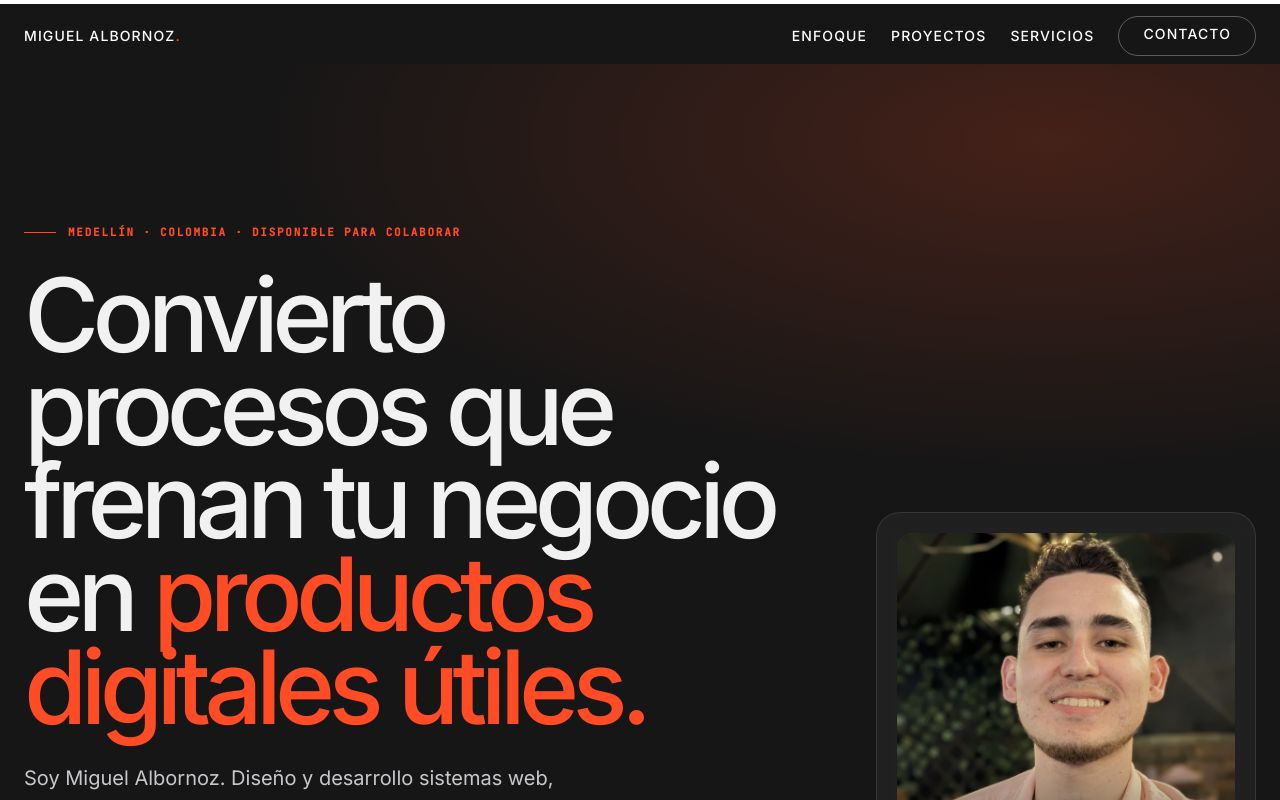
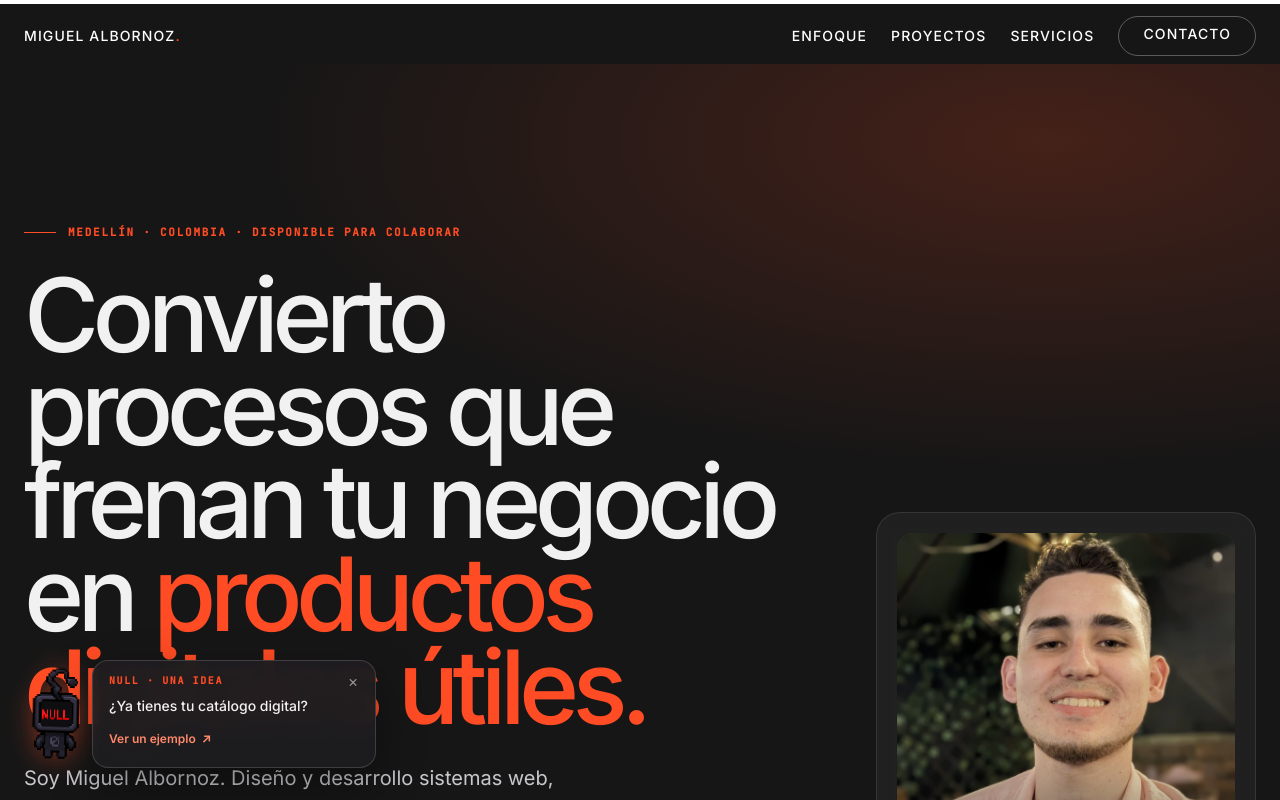
Before and after one commit to 2001mapa/portfolio_mapa, a Next.js app: page / in a window 1280 px wide. Shown: the top 800 px of the page. Built offline with nearby package versions, Linux system fonts and the light colour scheme.

Commit message:
feat: add NULL portfolio guide

```diff
--- a/src/app/globals.css
+++ b/src/app/globals.css
@@ -106,10 +106,23 @@
   animation: project-loader-cascade 900ms cubic-bezier(0.16, 1, 0.3, 1) infinite;
 }
 
+@keyframes mascot-float {
+  0%, 100% { transform: translateY(0) rotate(-2deg); }
+  50% { transform: translateY(-7px) rotate(2deg); }
+}
+
+.mascot-float {
+  animation: mascot-float 3.4s ease-in-out infinite;
+}
+
 @media (prefers-reduced-motion: reduce) {
   .project-loader-bar {
     animation: none;
     opacity: 1;
     transform: none;
   }
+
+  .mascot-float {
+    animation: none;
+  }
 }
--- a/src/app/page.tsx
+++ b/src/app/page.tsx
@@ -7,6 +7,7 @@ import { ContactSection } from "@/components/ContactSection";
 import { ServicesSection } from "@/components/ServicesSection";
 import { ProcessSection } from "@/components/ProcessSection";
 import { ScrollProgress } from "@/components/ScrollProgress";
+import { MascotGuide } from "@/components/MascotGuide";
 
 import MaintenanceScreen from "@/components/MaintenanceScreen";
 
@@ -25,6 +26,7 @@ export default function Home() {
   return (
     <>
       <ScrollProgress />
+      <MascotGuide />
       <div className="w-full flex flex-col bg-obsidian pt-12 md:pt-16">
         <AboutSection />
         <ProcessSection />
--- /dev/null
+++ b/src/components/MascotGuide.tsx
@@ -0,0 +1,170 @@
+"use client";
+
+import Image from "next/image";
+import Link from "next/link";
+import { useEffect, useRef, useState } from "react";
+
+type Moment = {
+  id: string;
+  message: string;
+  action: string;
+  href: string;
+  side: "left" | "right";
+};
+
+const moments: Moment[] = [
+  {
+    id: "about",
+    message: "¿Qué tarea te quita más tiempo cada semana?",
+    action: "Mira cómo trabajo",
+    href: "#process",
+    side: "right",
+  },
+  {
+    id: "work",
+    message: "¿Ya tienes tu catálogo digital?",
+    action: "Ver un ejemplo",
+    href: "/work/catalogo",
+    side: "left",
+  },
+  {
+    id: "services",
+    message: "¿Qué proceso quieres automatizar?",
+    action: "Cuéntame tu idea",
+    href: "#contact",
+    side: "right",
+  },
+  {
+    id: "contact",
+    message: "Podemos empezar por el problema que más te pesa.",
+    action: "Hablemos",
+    href: "#contact",
+    side: "left",
+  },
+];
+
+const DISMISSED_KEY = "portfolio-mascot-dismissed";
+const SEEN_KEY = "portfolio-mascot-seen";
+
+export function MascotGuide() {
+  const [moment, setMoment] = useState<Moment | null>(null);
+  const [visible, setVisible] = useState(false);
+  const [dismissed, setDismissed] = useState(false);
+  const [activeId, setActiveId] = useState<string | null>(null);
+  const activeIdRef = useRef<string | null>(null);
+  const shown = useRef(new Set<string>());
+
+  useEffect(() => {
+    try {
+      const seen = JSON.parse(window.sessionStorage.getItem(SEEN_KEY) ?? "[]");
+      if (Array.isArray(seen)) shown.current = new Set(seen);
+    } catch {
+      window.sessionStorage.removeItem(SEEN_KEY);
+    }
+
+    let frame = 0;
+    const update = () => {
+      frame = 0;
+      const readingLine = window.innerHeight * 0.42;
+      const current = moments.find(({ id }) => {
+        const bounds = document.getElementById(id)?.getBoundingClientRect();
+        return bounds && bounds.top <= readingLine && bounds.bottom > readingLine;
+      });
+      const nextId = current?.id ?? null;
+      if (nextId !== activeIdRef.current) {
+        activeIdRef.current = nextId;
+        setActiveId(nextId);
+        setVisible(false);
+      }
+    };
+
+    const onScroll = () => {
+      if (!frame) frame = window.requestAnimationFrame(update);
+    };
+
+    const onFocusIn = (event: FocusEvent) => {
+      if (event.target instanceof HTMLInputElement || event.target instanceof HTMLTextAreaElement) {
+        activeIdRef.current = null;
+        setActiveId(null);
+        setVisible(false);
+      }
+    };
+
+    if (!dismissed && window.sessionStorage.getItem(DISMISSED_KEY) !== "true") {
+      update();
+      window.addEventListener("scroll", onScroll, { passive: true });
+      window.addEventListener("resize", update);
+      document.addEventListener("focusin", onFocusIn);
+    }
+
+    return () => {
+      window.removeEventListener("scroll", onScroll);
+      window.removeEventListener("resize", update);
+      document.removeEventListener("focusin", onFocusIn);
+      window.cancelAnimationFrame(frame);
+    };
+  }, [dismissed]);
+
+  useEffect(() => {
+    const showTimer = window.setTimeout(() => {
+      const current = moments.find(({ id }) => id === activeId);
+      if (!current || dismissed || shown.current.has(current.id) || document.hidden) return;
+      if (document.activeElement instanceof HTMLInputElement || document.activeElement instanceof HTMLTextAreaElement) return;
+
+      shown.current.add(current.id);
+      window.sessionStorage.setItem(SEEN_KEY, JSON.stringify([...shown.current]));
+      setMoment(current);
+      setVisible(true);
+    }, activeId === "about" ? 1500 : 700);
+
+    return () => window.clearTimeout(showTimer);
+  }, [activeId, dismissed]);
+
+  useEffect(() => {
+    const hideTimer = window.setTimeout(() => setVisible(false), 6500);
+    return () => window.clearTimeout(hideTimer);
+  }, [moment]);
+
+  if (!moment) return null;
+
+  const onDismiss = () => {
+    window.sessionStorage.setItem(DISMISSED_KEY, "true");
+    setVisible(false);
+    setDismissed(true);
+  };
+
+  return (
+    <aside
+      aria-label="Sugerencia de NULL"
+      aria-hidden={!visible}
+      inert={!visible}
+      className={`pointer-events-none fixed bottom-24 right-3 z-40 w-[calc(100vw-1.5rem)] max-w-[21rem] transition-[opacity,transform] duration-300 ease-out motion-reduce:transition-none md:bottom-8 md:w-[22rem] md:max-w-none print:hidden ${moment.side === "left" ? "md:left-6 md:right-auto" : "md:bottom-28 md:right-6"} ${visible ? "translate-y-0 opacity-100" : "translate-y-4 opacity-0"}`}
+    >
+      <div className={`flex items-end gap-1 ${moment.side === "left" ? "md:flex-row-reverse" : ""}`}>
+        <div className="pointer-events-auto relative min-w-0 flex-1 rounded-2xl border border-white/15 bg-[#1d1d20]/95 px-4 py-3 text-white shadow-[0_18px_45px_rgba(0,0,0,0.38)] backdrop-blur-md">
+          <button
+            type="button"
+            aria-label="Ocultar sugerencias de NULL por esta visita"
+            onClick={onDismiss}
+            className="absolute right-2 top-1.5 flex h-7 w-7 items-center justify-center rounded-full text-base text-white/50 transition-colors hover:bg-white/10 hover:text-white focus-visible:outline-2 focus-visible:outline-offset-2 focus-visible:outline-ember"
+          >
+            ×
+          </button>
+          <p className="pr-6 font-[family-name:var(--font-ibm-plex-mono)] text-[10px] font-semibold uppercase tracking-[0.16em] text-ember">NULL · una idea</p>
+          <p className="mt-2 text-sm font-medium leading-snug text-fog">{moment.message}</p>
+          <Link href={moment.href} className="mt-2 inline-flex min-h-8 items-center gap-1.5 text-xs font-semibold text-[#ff896a] underline-offset-4 hover:underline focus-visible:outline-2 focus-visible:outline-offset-2 focus-visible:outline-ember">
+            {moment.action} <span aria-hidden="true">↗</span>
+          </Link>
+        </div>
+        <Image
+          src="/mascot-null-v2.png"
+          alt=""
+          width={64}
+          height={96}
+          unoptimized
+          className="mascot-float h-24 w-16 shrink-0 object-contain [image-rendering:pixelated] drop-shadow-[0_0_12px_rgba(255,76,36,0.45)]"
+        />
+      </div>
+    </aside>
+  );
+}
```
Also changed, not shown: public/mascot-null-v2.png (added).
